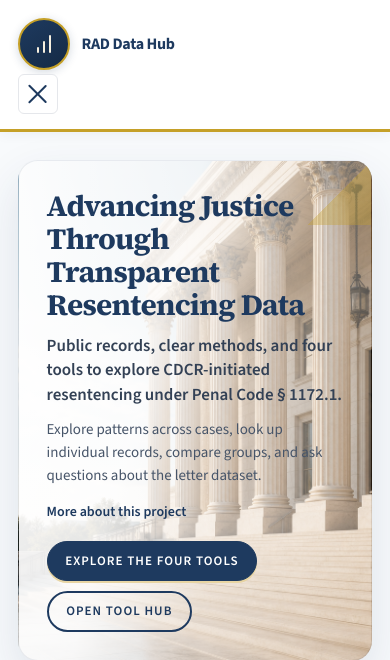
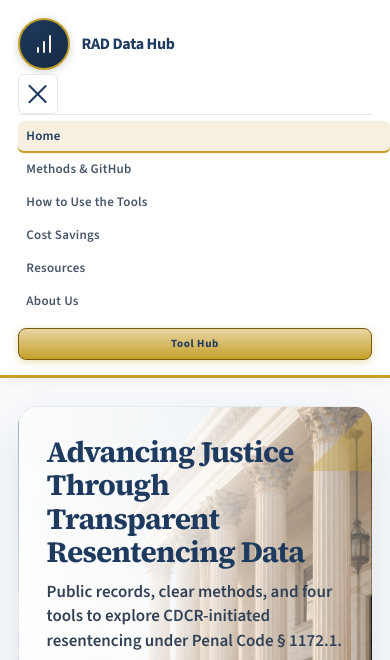
Before and after one commit to Resentencing/ResentencingProject, a Flask app: page / in a window 390 px wide, after a click that opens the changed part. Shown: the top 660 px of the page. Run offline with Flask 3, Linux system fonts and the light colour scheme.

Commit message:
Fix mobile hamburger menu not opening.
The open-state CSS was losing to body.rad-app .rad-header-nav-wrap { display: none }.
Scope nav JS to the site header element.

```diff
--- a/frontend/static/css/rad-scales-theme.css
+++ b/frontend/static/css/rad-scales-theme.css
@@ -2633,6 +2633,8 @@ body.rad-app details.rad-accordion > div {
   .rad-nav-toggle {
     display: inline-flex;
     margin-left: auto;
+    position: relative;
+    z-index: 2;
   }
 
   body.rad-app .rad-header-nav-wrap {
@@ -2645,7 +2647,8 @@ body.rad-app details.rad-accordion > div {
     border-top: 1px solid var(--rf-border);
   }
 
-  .rad-site-header--nav-open .rad-header-nav-wrap {
+  /* Must beat body.rad-app .rad-header-nav-wrap { display: none } above */
+  body.rad-app .rad-site-header--nav-open .rad-header-nav-wrap {
     display: flex !important;
   }
 
--- a/frontend/static/js/rad-nav.js
+++ b/frontend/static/js/rad-nav.js
@@ -1,8 +1,9 @@
 document.addEventListener("DOMContentLoaded", () => {
   const header = document.querySelector(".rad-site-header");
-  const toggle = document.querySelector(".rad-nav-toggle");
-  const panel = document.getElementById("rad-header-nav-panel");
-  if (!header || !toggle || !panel) return;
+  if (!header) return;
+  const toggle = header.querySelector(".rad-nav-toggle");
+  const panel = header.querySelector("#rad-header-nav-panel");
+  if (!toggle || !panel) return;
 
   function setNavOpen(open) {
     header.classList.toggle("rad-site-header--nav-open", open);
```
